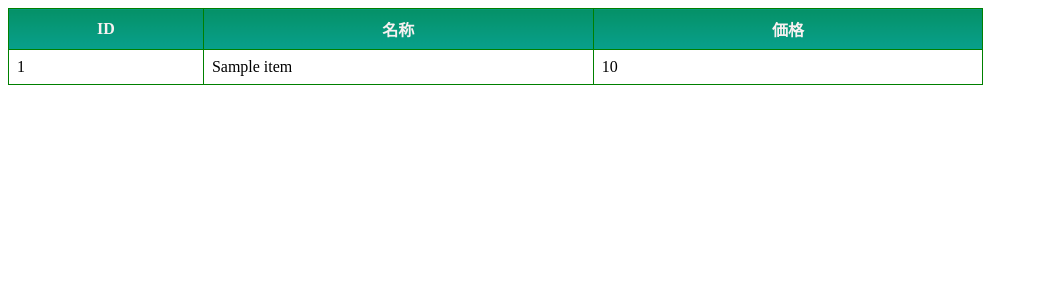
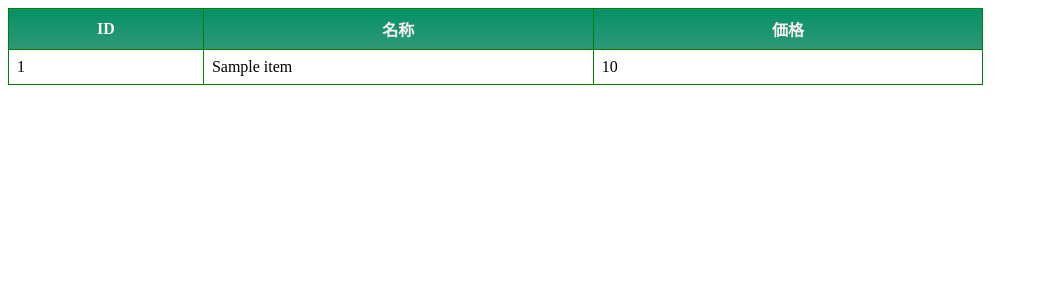
Before and after one commit to Nagatsuki46/meiho-bookshelf, a PHP site: page /list.php in a window 1280 px wide. Shown: the top 300 px of the page, without its empty margins (0-1038 px from the left). Run offline with PHP 8.4, Linux system fonts and the light colour scheme; tables that the repository leaves empty or names only in its code hold one stand-in row (values such as "Sample post"); some libraries are stand-ins or nearby versions.

Commit message:
ヘッダー背景色をグラデーションに3

```diff
--- a/list.css
+++ b/list.css
@@ -5,7 +5,7 @@ Table {
 thead tr th{
     /* border-bottom:double 3px green;
     background-color: #bbedce; */
-    background: linear-gradient(to bottom, #059167, #08a08c);
+    background: linear-gradient(to bottom, #059167, #309778);
     color: #f8f1f1;
 }
 th,td{
```
